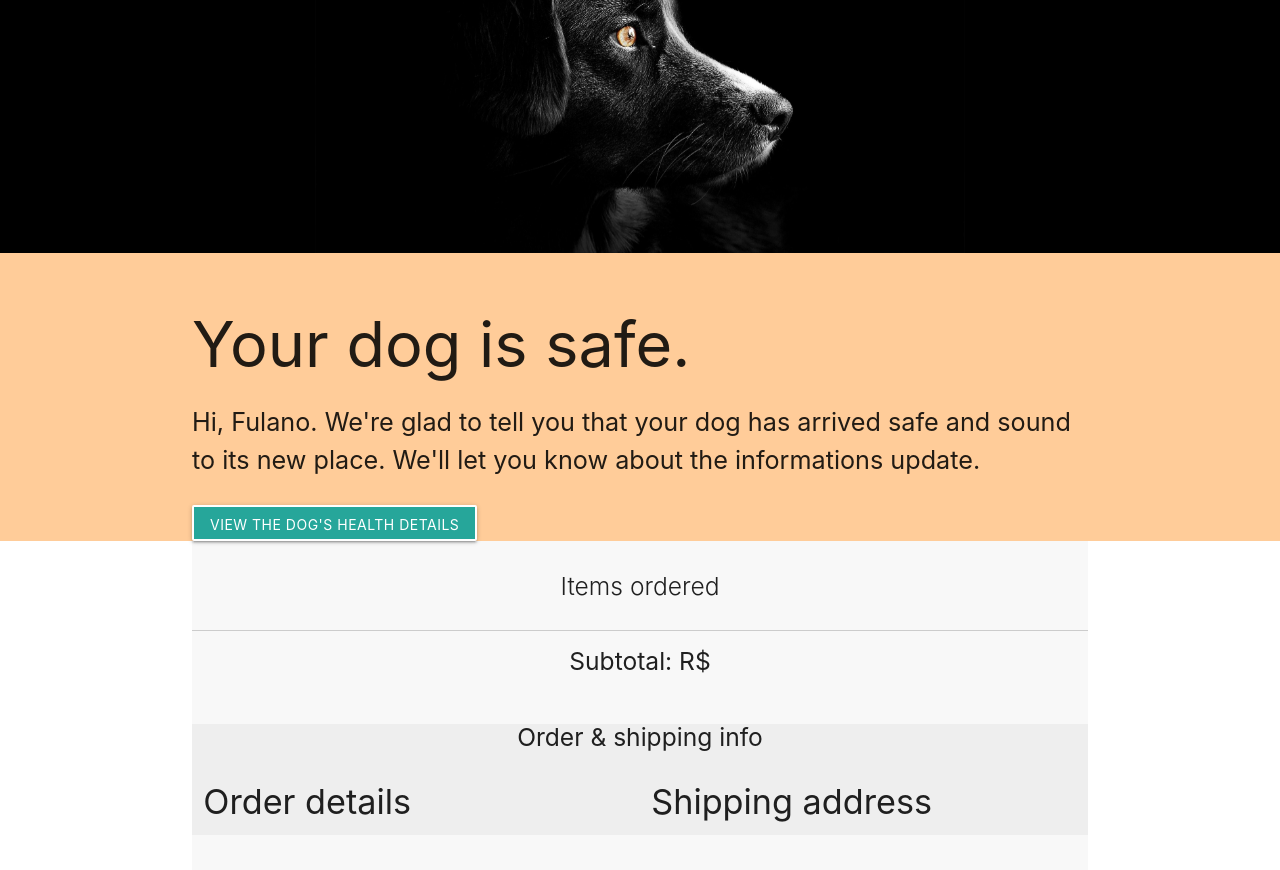
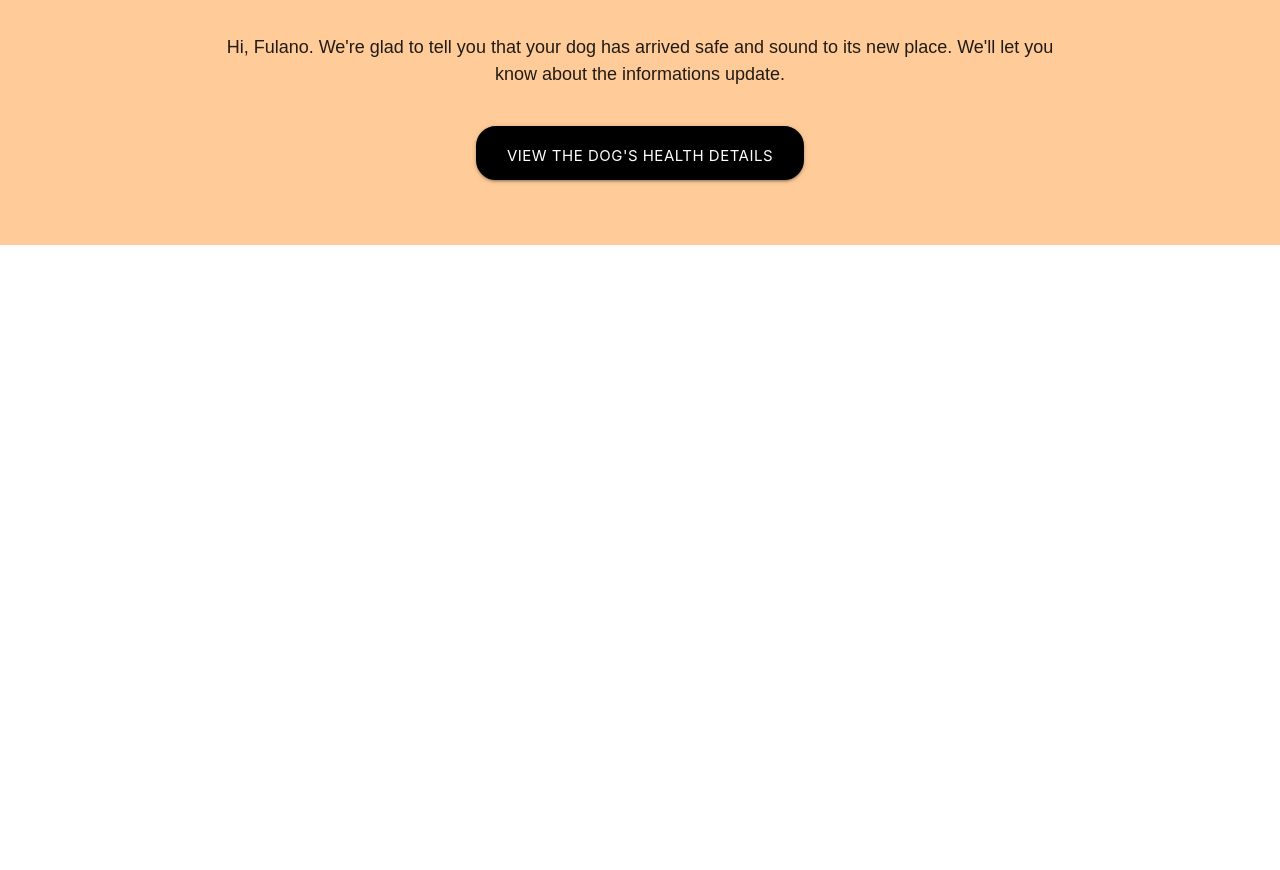
Before and after one commit to AngeloDias/ThankPage, a React (Create React App) app: page / in a window 1280 px wide. Shown: the part 180-1050 px from the top of the page. After the commit the page ends 800 px from the top, so only its background shows below. Built offline with nearby package versions, Linux system fonts and the light colour scheme.

Commit message:
feat: creating top part of order section

```diff
--- a/src/components/EntirePageComponent.js
+++ b/src/components/EntirePageComponent.js
@@ -7,9 +7,9 @@ export default class EntirePage extends Component {
     render() {
         return(
             <div>
-                <PageTopComponent />
+
                 <OrderConfirmationComponent />
-                <PageBottomComponent />
+
             </div>
         )
     }
--- a/src/components/OrderConfirmationComponent.js
+++ b/src/components/OrderConfirmationComponent.js
@@ -2,51 +2,20 @@ import React from 'react';
 
 export default function OrderConfirmationComponent() {
     return(
-        <div className="container-order">
-            <div className="section no-pad-bot order-message">
-                <div className="container">
-                    <h1>Your dog is safe.</h1>
-                    <p className="flow-text">Hi, Fulano. We're glad to tell you that your dog has arrived safe and sound to its new place.
+        <div class="section no-pad-bot order-message">
+            <div class="container">
+            <br></br><br></br>
+
+            <h1 class="header center black-text"><strong>Your dog is safe</strong></h1>
+            <div class="row center">
+                <p class="header col s12 light paragraph-font">Hi, Fulano. We're glad to tell you that your dog has arrived safe and sound to its new place.
                     We'll let you know about the informations update.</p>
-                    <button className="btn waves-effect waves-light">
-                        View the dog's health details
-                    </button>
-                </div>
             </div>
+            <div class="row center">
+                <a href="" class="btn-large waves-effect waves-light black round-button">View the dog's health details</a>
+            </div>
+            <br></br><br></br>
 
-            <div className="container order-items">
-                <div className="section">
-                    <div className="row">
-                        <div className="center">
-                            <h5 className="header col s12 light">Items ordered</h5>
-                        </div>
-                    </div>
-
-                    <hr/>
-
-                    <div>
-                        <div>
-                            <h5 className="center">Subtotal: R$</h5>
-                            <br></br>
-                        </div>
-                    </div>
-
-                    <div className="order-shipping-info">
-                        <div>
-                            <h5 className="center">Order & shipping info</h5>
-                        </div>
-
-                        <div className="row">
-                            <div className="col s2 m6">
-                                <h4>Order details</h4>
-                            </div>
-                            <div className="col s2 m6">
-                                <h4>Shipping address</h4>
-                            </div>
-                        </div>
-                    </div>
-
-                </div>
             </div>
         </div>
     )
--- a/src/index.css
+++ b/src/index.css
@@ -12,6 +12,22 @@ code {
     monospace;
 }
 
+.round-button {
+  border-style: solid;
+  border-color: #000000;
+  border-radius: 20px !important;
+}
+
+/* Entire page */
+
+.center-entire-page {
+  display:flex;
+  justify-content:center;
+  align-items:center;
+}
+
+/* END */
+
 /* Top page CSS */
 
 .center-image{
@@ -25,6 +41,10 @@ code {
 
 /* OrderConfirmation page CSS */
 
+.paragraph-font {
+  font-size: 18px;
+  font-family: Arial, sans-serif;
+}
 
 .center-image-order{
   display:flex;
@@ -48,6 +68,7 @@ code {
 .container-order {
   display: flex;
   flex-direction: column;
+  align-items:center;
 }
 
 .order-shipping-info {
```
Also changed, not shown: 2 other files (tests, documents, lock files or other folders).
